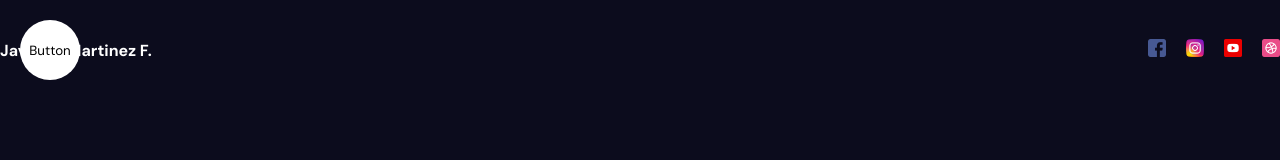
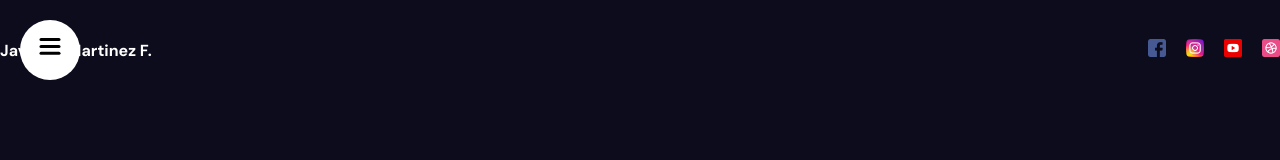
Before and after one commit to jlcarrascof/Animated-Portfolio, a React (Vite) app: page / in a window 1280 px wide. Shown: the top 160 px of the page. Built offline with nearby package versions, Linux system fonts and the light colour scheme.

Commit message:
Add animated button with open and close effect

```diff
--- a/src/components/Sidebar/toggleButton/ToggleButton.jsx
+++ b/src/components/Sidebar/toggleButton/ToggleButton.jsx
@@ -1,7 +1,18 @@
+import { motion } from 'framer-motion';
+
 const ToggleButton = ({setOpen}) => {
-  return <button onClick={() => setOpen((prev) => !prev)}>
-            Button
-         </button>
+  return (
+    <button onClick={() => setOpen((prev) => !prev)}>
+      <svg width="23" height="23" viewBox="0 0 23 23">
+        <motion.path strokeWidth="3" stroke="black" strokeLinecap="round"
+                     variants={{closed: { d: "M 2 2.5 L 20 2.5"}, open: { d: "M 3 16.5 L 17 2.5"}, }} />
+        <motion.path strokeWidth="3" stroke="black" strokeLinecap="round" d="M 2 9.423 L 20 9.423"
+                     variants={{closed: { opacity: 1 }, open: { opacity: 0 }, }} />
+        <motion.path strokeWidth="3" stroke="black" strokeLinecap="round"
+                     variants={{closed: { d: "M 2 16.346 L 20 16.346"}, open: { d: "M 3 2.5 L 17 16.346"}, }} />
+      </svg>
+    </button>
+  )
 }
 
 export default ToggleButton;
```
